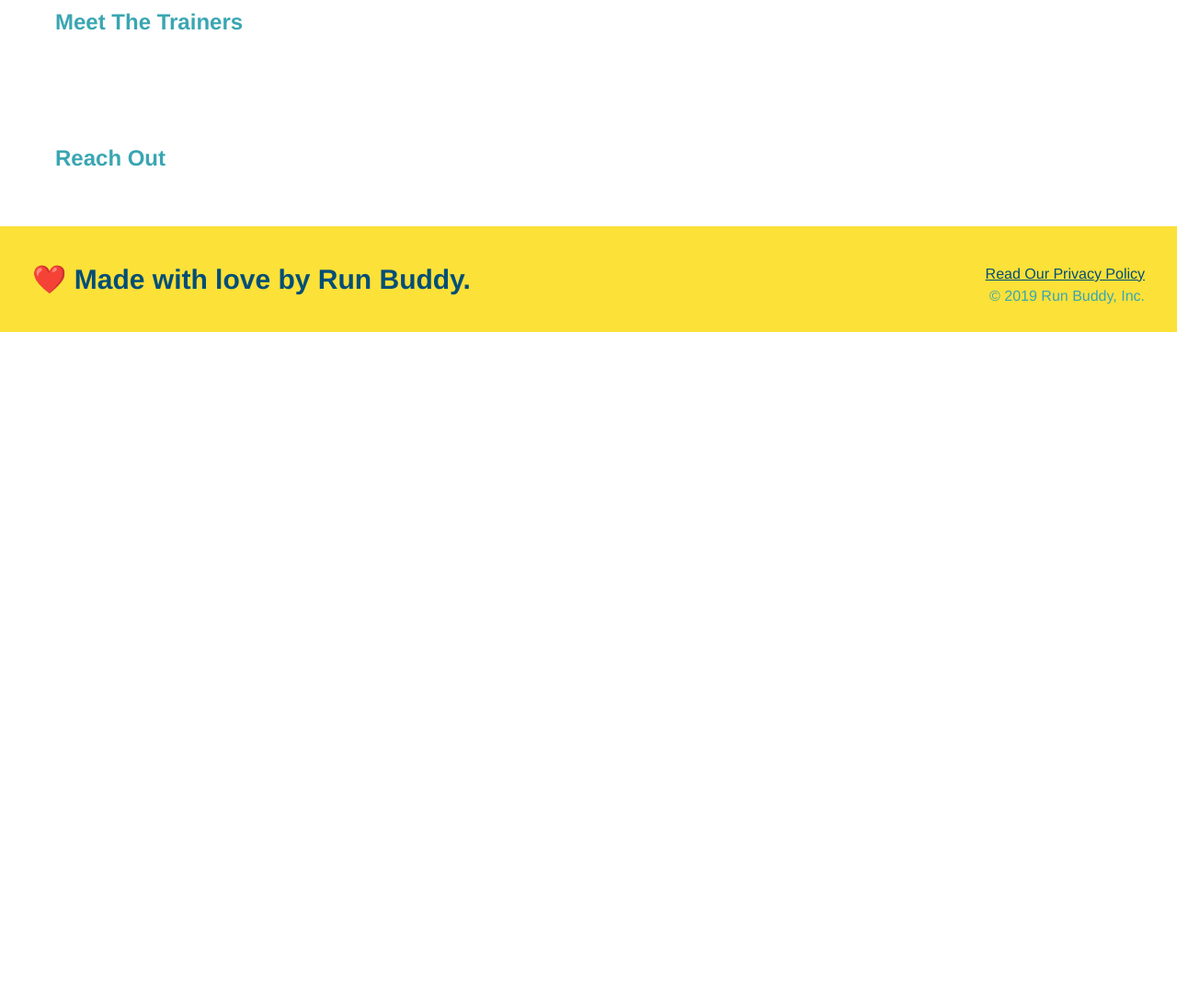
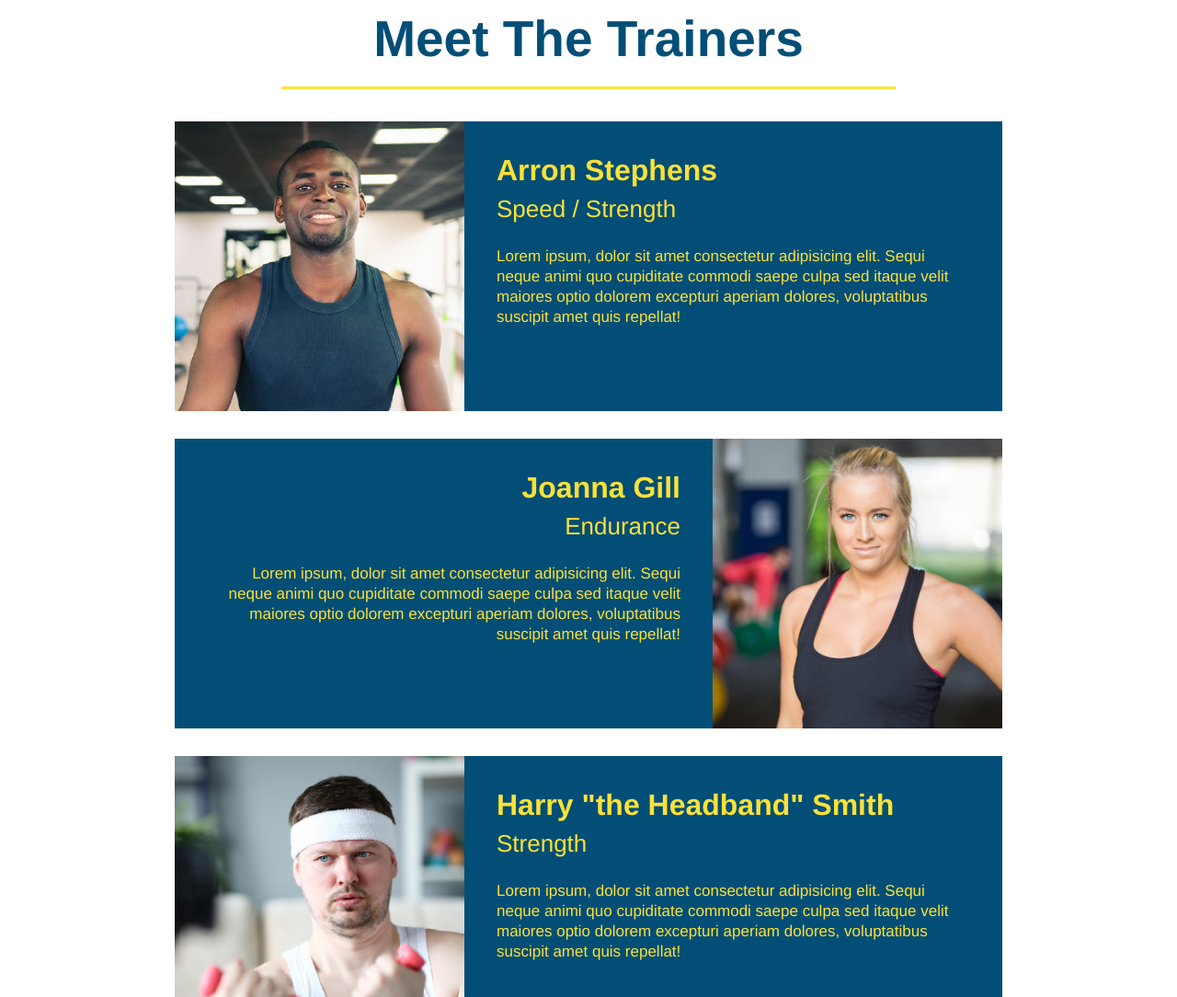
Before and after one commit to Mike-Ebener/run-buddy, a plain HTML site: page index.html in a window 1280 px wide. Shown: the part 2660-3744 px from the top of the page at 92% size. Before the commit the page ends 3021 px from the top, so only its background shows below. Drawn offline with Linux system fonts and the light colour scheme.

Commit message:
<meet the trainers section>

```diff
--- a/assets/css/style.css
+++ b/assets/css/style.css
@@ -194,3 +194,50 @@ header {
   .steps span {
     font-size: 38px;
   }
+
+  /* trainers section begin */
+
+  .trainers {
+    text-align: center;
+  }
+
+  .trainer {
+    width: 900px;
+    margin: 0 auto 30px auto;
+    background: #024e76;
+    color: #fce138;
+    overflow: auto
+  }
+  .trainer img {
+    width: 35%;
+    float: left;
+  }
+
+  .trainer-bio {
+    padding: 35px;
+    float: left;
+    width: 65%;
+  }
+  .text-left {
+    text-align: left;
+  }
+
+  .text-right {
+    text-align: right;
+  }
+
+  .trainer-bio h3 {
+    font-size: 32px;
+    margin-bottom: 8px;
+  }
+
+  .trainer-bio h4 {
+    font-weight: lighter;
+    font-size: 26px;
+    margin-bottom: 25px;
+  }
+
+  .trainer-bio p {
+    font-size: 17px;
+    line-height: 1.3;
+  }
--- a/index.html
+++ b/index.html
@@ -113,8 +113,46 @@
   </section>
 
 <!-- "meet the trainers" section -->
-<section>
-  <h2>Meet The Trainers</h2>
+<section id="your-trainers" class="trainers">
+  <h2 class='section-title primary-border'>Meet The Trainers</h2>
+
+  <!-- first trainer bio-->
+  <article class="trainer">
+    <img src="./assets/images/trainer-1.jpg" alt="Arron Stephens in his workout clothes, ready to pump iron" />
+    <div class="trainer-bio text-left">
+      <h3>Arron Stephens</h3>
+      <h4>Speed / Strength</h4>
+      <p>
+        Lorem ipsum, dolor sit amet consectetur adipisicing elit. Sequi neque animi quo cupiditate commodi saepe culpa sed
+        itaque velit maiores optio dolorem excepturi aperiam dolores, voluptatibus suscipit amet quis repellat!
+      </p>
+    </div>
+  </article>
+  <!-- second trainer bio -->
+<article class="trainer">
+    <div class="trainer-bio text-right">
+      <h3>Joanna Gill</h3>
+      <h4>Endurance</h4>
+      <p>
+        Lorem ipsum, dolor sit amet consectetur adipisicing elit. Sequi neque animi quo cupiditate commodi saepe culpa sed
+        itaque velit maiores optio dolorem excepturi aperiam dolores, voluptatibus suscipit amet quis repellat!
+      </p>
+    </div>
+    <img src="./assets/images/trainer-2.jpg" alt="Joanna Gill cooling off after a workout" />
+  </article>
+
+  <!-- third trainer bio -->
+  <article class="trainer">
+    <img src="./assets/images/trainer-3.jpg" alt="Harry Smith wearing a headband and lifting comically small pink weights" />
+    <div class="trainer-bio text-left">
+      <h3>Harry "the Headband" Smith</h3>
+      <h4>Strength</h4>
+      <p>
+        Lorem ipsum, dolor sit amet consectetur adipisicing elit. Sequi neque animi quo cupiditate commodi saepe culpa sed
+        itaque velit maiores optio dolorem excepturi aperiam dolores, voluptatibus suscipit amet quis repellat!
+      </p>
+    </div>
+  </article>
 </section>
 
 <!-- "reach out" section -->
```
Also changed, not shown: assets/images/trainer-1.jpg (added), assets/images/trainer-2.jpg (added), assets/images/trainer-3.jpg (added).
